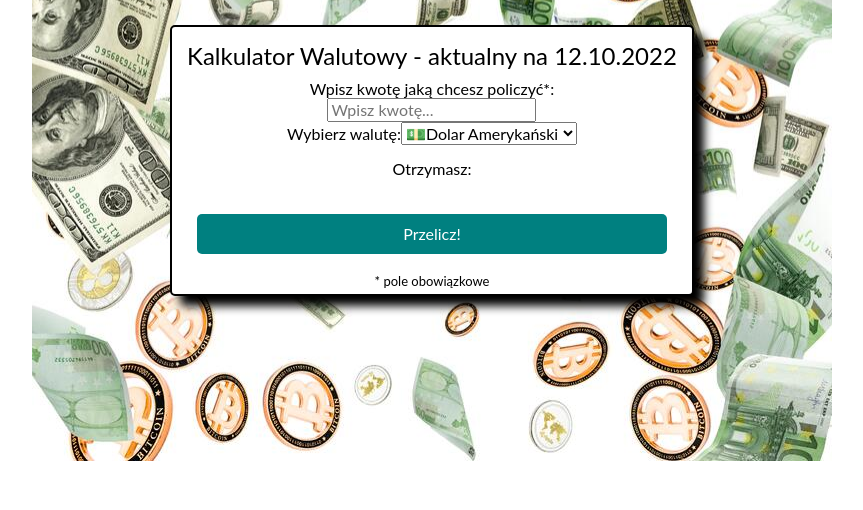
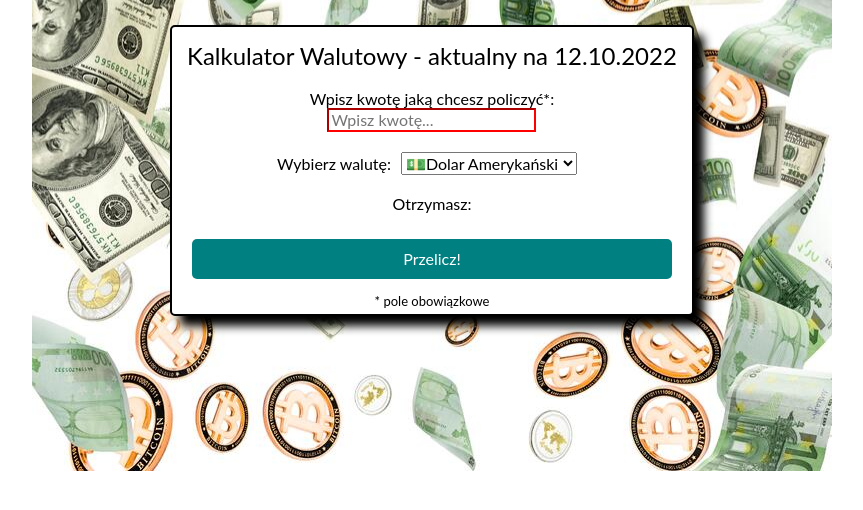
Before and after one commit to adrianSACHA/currency-converter-react, a React (Create React App) app: page / in a window 1280 px wide. Shown: the top 510 px of the page, without its empty margins (208-1071 px from the left). Built offline with nearby package versions, Linux system fonts and the light colour scheme.

Commit message:
added margin

```diff
--- a/src/Form/style.css
+++ b/src/Form/style.css
@@ -3,8 +3,16 @@
   grid-template-rows: auto;
 }
 
-.form__select:required {
+.form__input {
+margin: 10px;
+}
+
+.form__ammount:required {
   border-color: red;
+}
+
+.form__select {
+  margin: 10px;
 }
 
 .form__button {
@@ -12,7 +20,7 @@
   background-color: hsl(180, 100%, 25%);
   color: white;
   padding: 11px;
-  margin: 20px;
+  margin: 15px;
   border-radius: 5px;
 }
 
--- a/src/Result/style.css
+++ b/src/Result/style.css
@@ -1,3 +1,3 @@
 .result {
-  margin: 15px;
+  margin: 10px;
 }
```
